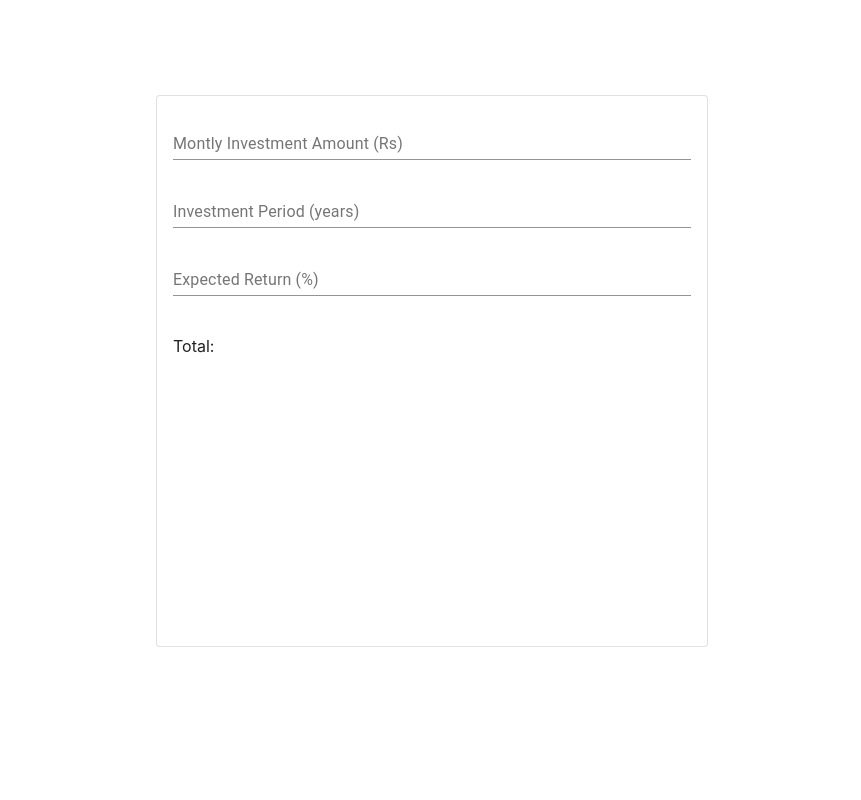
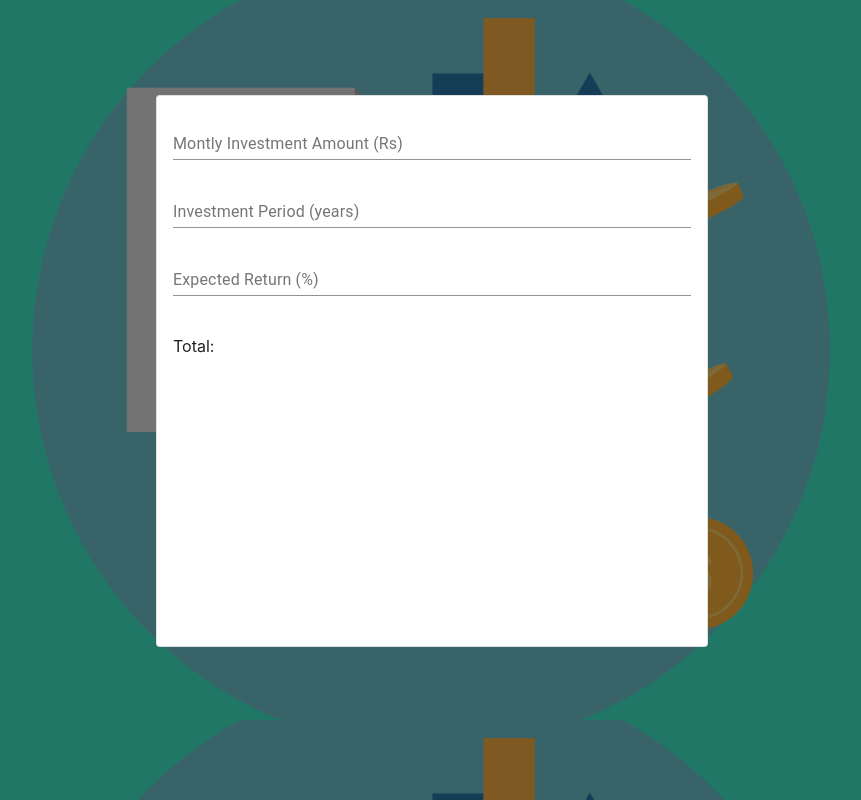
Before and after one commit to nikhilmaske-2001/SIP-and-LUMP-SUM-calculator, a React (Create React App) app: page / in a window 1280 px wide. Shown: the whole page, without its empty margins (208-1069 px from the left). Built offline with nearby package versions, Linux system fonts and the light colour scheme.

Commit message:
Add bg img in the index.js.

```diff
--- a/src/index.css
+++ b/src/index.css
@@ -1,13 +1,16 @@
 body {
   margin: 0;
-  font-family: -apple-system, BlinkMacSystemFont, 'Segoe UI', 'Roboto', 'Oxygen',
-    'Ubuntu', 'Cantarell', 'Fira Sans', 'Droid Sans', 'Helvetica Neue',
+  font-family: -apple-system, BlinkMacSystemFont, "Segoe UI", "Roboto", "Oxygen",
+    "Ubuntu", "Cantarell", "Fira Sans", "Droid Sans", "Helvetica Neue",
     sans-serif;
   -webkit-font-smoothing: antialiased;
   -moz-osx-font-smoothing: grayscale;
+  background: linear-gradient(rgba(0, 0, 0, 0.5), rgba(0, 0, 0, 0.5)),
+    url(./assets/money.png);
+  background-size: cover;
 }
 
 code {
-  font-family: source-code-pro, Menlo, Monaco, Consolas, 'Courier New',
+  font-family: source-code-pro, Menlo, Monaco, Consolas, "Courier New",
     monospace;
 }
```
Also changed, not shown: src/assets/money.png (added).
